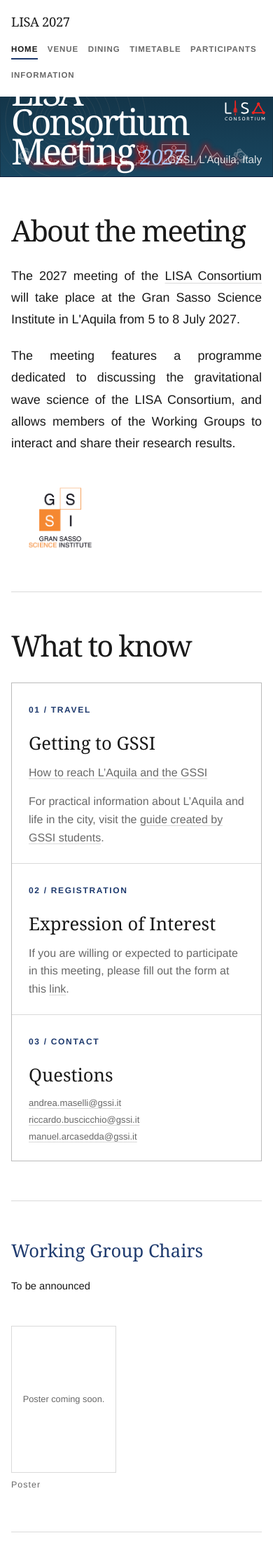
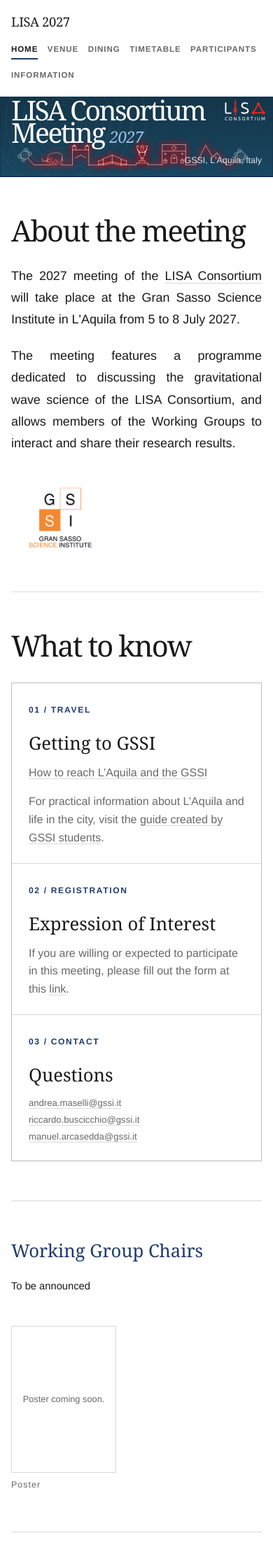
Before and after one commit to masellia/lisa-consortium-2027, a Jekyll site: the page built from index.md, in a window 390 px wide. Shown: the top 2240 px of the page at 70% size. Built offline with Jekyll 4.4.1, drawn with Linux system fonts in a browser that asks for light colours.

Commit message:
reshape info

```diff
--- a/assets/css/conference.css
+++ b/assets/css/conference.css
@@ -1561,10 +1561,12 @@ a.conference-poster-thumb-frame.has-image:focus-visible {
   }
 
   .conference-hero h1 {
-    font-size: clamp(3rem, 10vw, 3.8rem);
+    font-size: clamp(2.3rem, 7.5vw, 3.2rem);
   }
 
   .conference-lisa-consortium-2027 .conference-eyebrow {
+    margin-bottom: 0.85rem;
+    font-size: 0.8rem;
     transform: translate(0, -3rem);
   }
 
@@ -1579,7 +1581,7 @@ a.conference-poster-thumb-frame.has-image:focus-visible {
   .conference-lisa-consortium-2027 .conference-hero-location {
     right: 0;
     bottom: 0.75rem;
-    font-size: 1.05rem;
+    font-size: 0.9rem;
   }
 
   .conference-page-intro h1,
@@ -1729,24 +1731,26 @@ a.conference-poster-thumb-frame.has-image:focus-visible {
 
   .conference-hero,
   .conference-hero-inner {
-    min-height: 380px;
+    min-height: 320px;
   }
 
   .conference-hero h1 {
-    font-size: clamp(2.65rem, 14vw, 3.2rem);
+    font-size: clamp(2rem, 10vw, 2.5rem);
   }
 
   .conference-lisa-consortium-2027 .conference-eyebrow {
-    transform: translate(0, -2.5rem);
+    margin-bottom: 0.7rem;
+    font-size: 0.68rem;
+    transform: translate(0, -2rem);
   }
 
   .conference-lisa-consortium-2027 .conference-hero h1 {
-    transform: translate(0, -2.75rem);
+    transform: translate(0, -2.2rem);
   }
 
   .conference-lisa-consortium-2027 .conference-hero-location {
     max-width: 100%;
-    font-size: 0.95rem;
+    font-size: 0.78rem;
   }
 
   .conference-section h2 {
```
